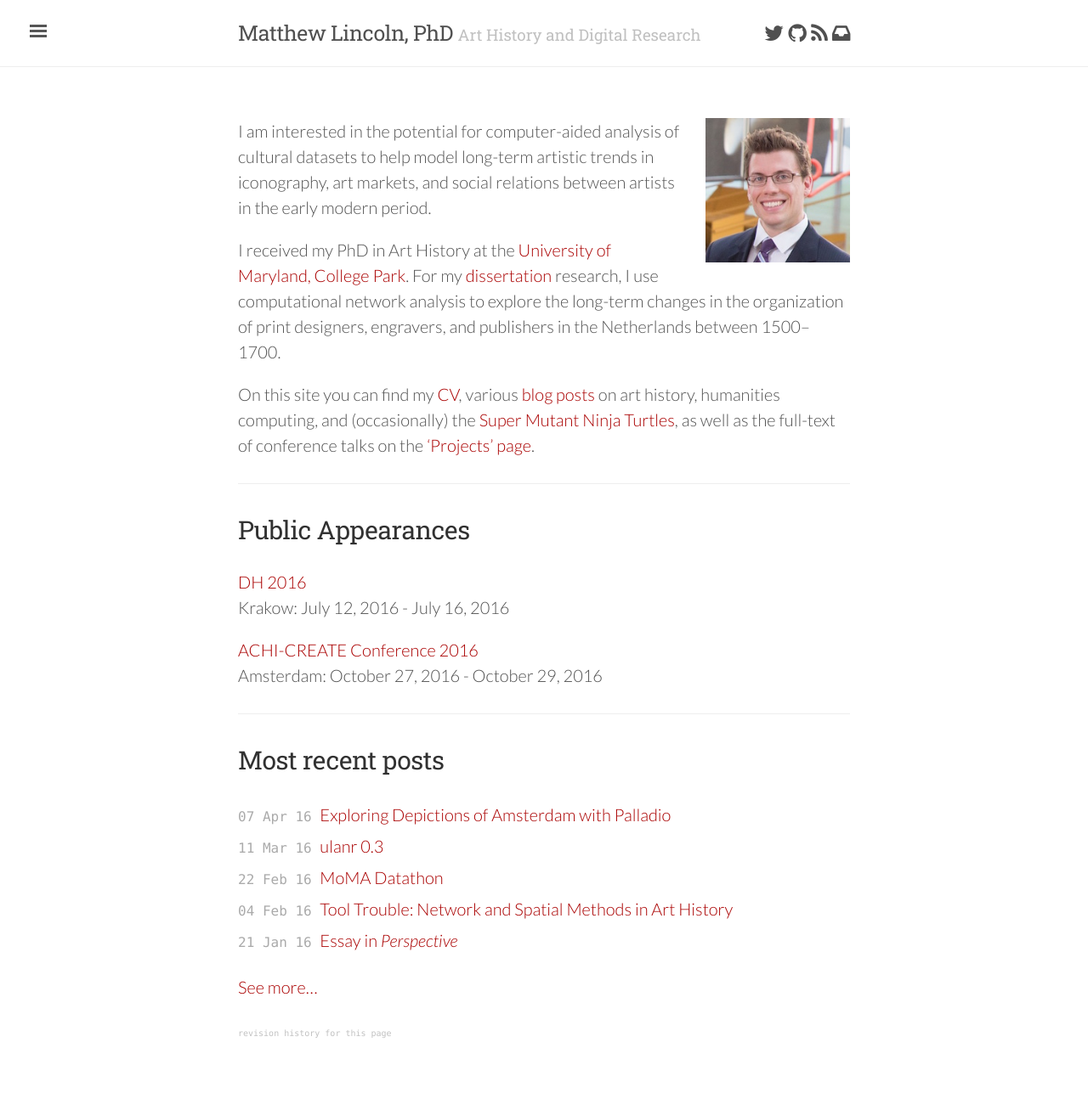
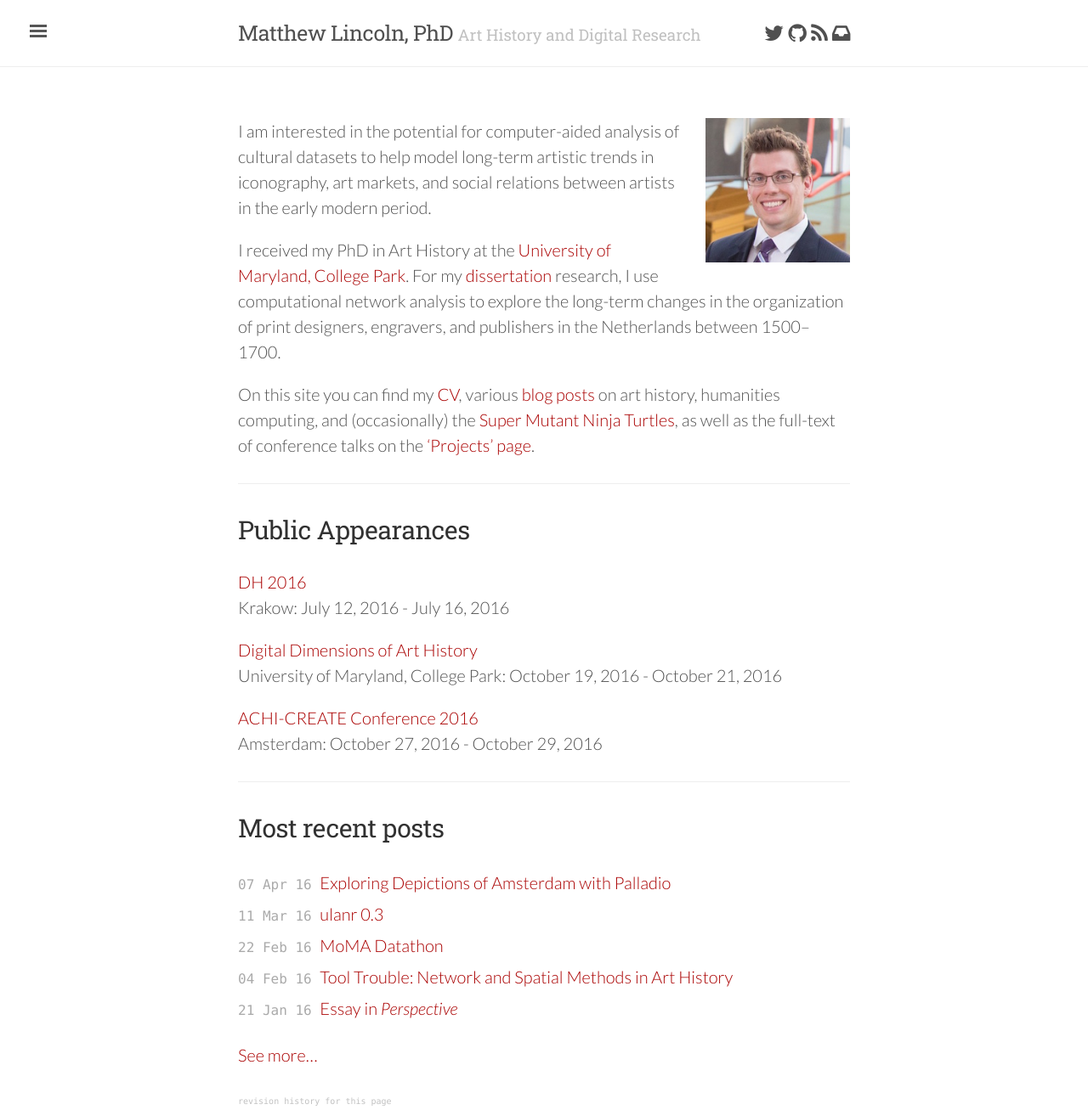
Before and after one commit to mdlincoln/mdlincoln.github.io, a Jekyll site: the page built from index.md, in a window 1280 px wide. Shown: the whole page at 85% size. Built offline with Jekyll 4.4.1, drawn with Linux system fonts in a browser that asks for light colours; nearby versions of some CDN libraries; before the commit the page ends 1227 px from its top, so only the background shows below that.

Commit message:
add ddarth conference

```diff
--- a/_data/travel.yaml
+++ b/_data/travel.yaml
@@ -8,3 +8,8 @@
   url: http://dh2016.adho.org/
   datestart: 2016-07-12 00:00:00 -0500
   dateend: 2016-07-16 00:00:00 -0500
+- venue: Digital Dimensions of Art History
+  location: University of Maryland, College Park
+  url: http://dah-dimensions.org/
+  datestart: 2016-10-19 00:00:00 -0500
+  dateend: 2016-10-21  00:00:00 -0500
```
